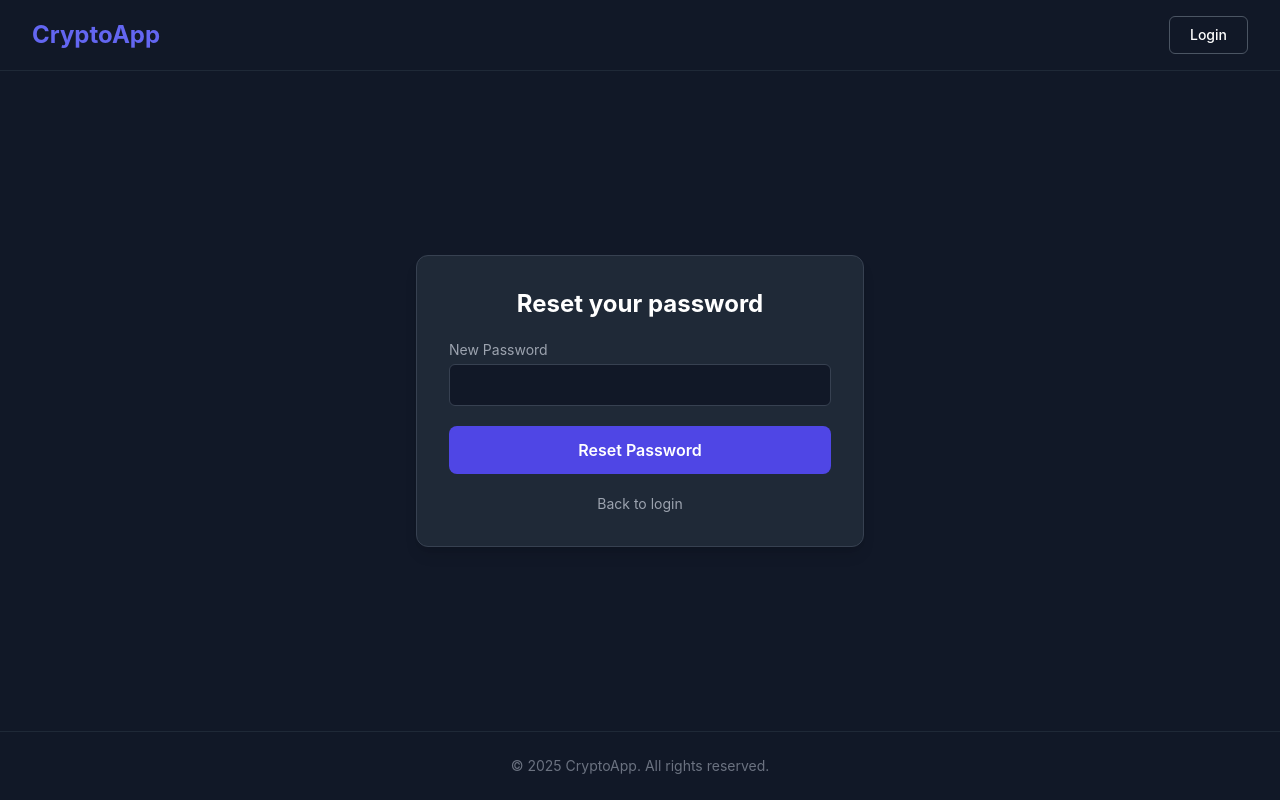
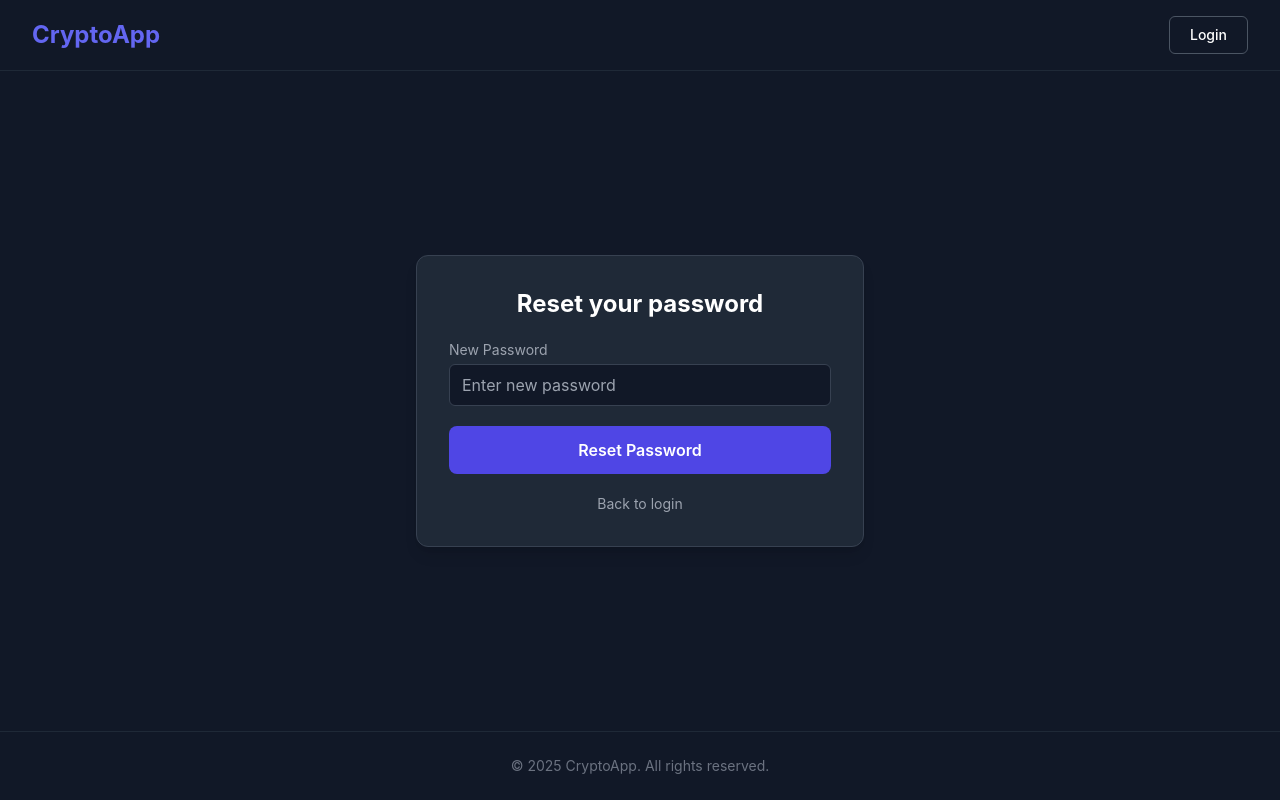
Before and after one commit to dzghj/secure-ipfs-frontend, a React (Create React App) app: page /reset-password/1 in a window 1280 px wide. Built offline with nearby package versions, Linux system fonts and the light colour scheme.

Commit message:
myfiles page3

```diff
--- a/src/pages/ForgotPassword.js
+++ b/src/pages/ForgotPassword.js
@@ -16,7 +16,7 @@ export default function ForgotPassword() {
 
     try {
       const res = await axios.post(
-        `${process.env.REACT_APP_API_URL}/auth/forgot-password`,
+        `https://secure-ipfs-server.onrender.com/api/auth/forgot-password`,
         { email }
       );
       setMessage(res.data.message);
--- a/src/pages/ResetPassword.js
+++ b/src/pages/ResetPassword.js
@@ -52,7 +52,8 @@ export default function ResetPassword() {
           type="password"
           value={password}
           onChange={(e) => setPassword(e.target.value)}
-          className="w-full px-3 py-2 bg-gray-900 border border-gray-700 rounded-md focus:outline-none focus:border-indigo-500"
+          placeholder="Enter new password"
+          className="w-full px-3 py-2 bg-gray-900 text-gray-100 border border-gray-700 rounded-md focus:outline-none focus:ring-2 focus:ring-indigo-500"
           required
         />
       </div>
```
